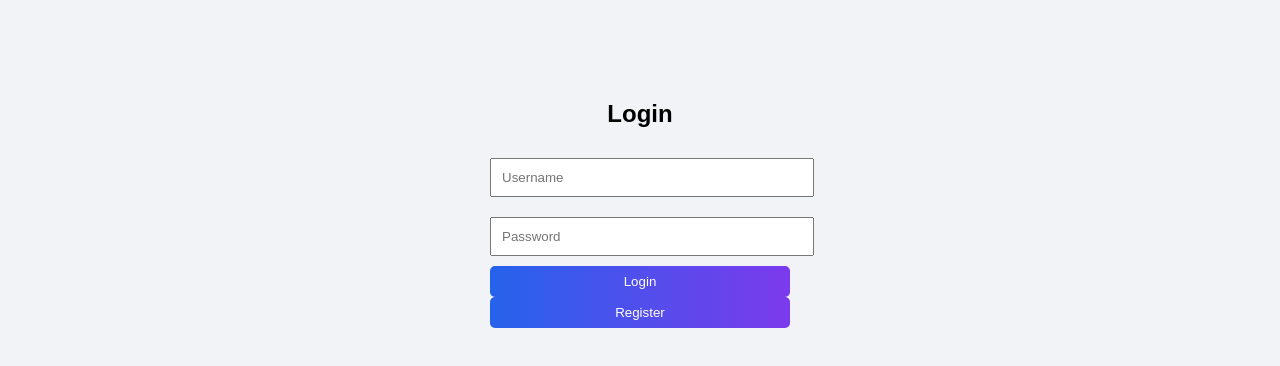
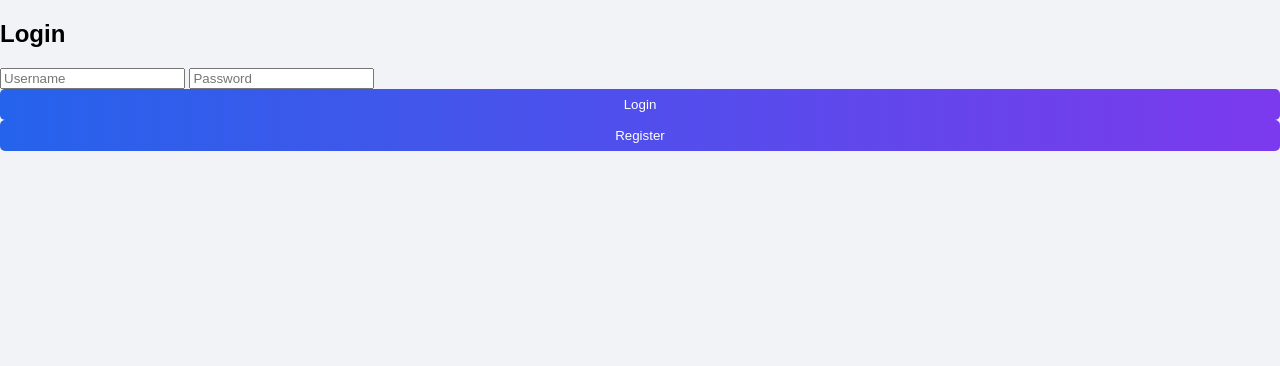
Before and after one commit to rishikakosari/shopsphere-ecommerce, a plain HTML site: page login.html in a window 1280 px wide. Drawn offline with Linux system fonts and the light colour scheme.

Commit message:
Update style.css

```diff
--- a/style.css
+++ b/style.css
@@ -18,6 +18,7 @@ body {
     font-size: 22px;
 }
 
+/* SEARCH */
 .navbar input {
     width: 40%;
     padding: 10px;
@@ -25,19 +26,21 @@ body {
     border: none;
 }
 
+/* LINKS */
 .cart-btn {
     color: white;
     text-decoration: none;
     margin-left: 10px;
 }
 
-/* CATEGORY */
+/* CATEGORY BAR */
 .categories {
     background: #4f46e5;
     text-align: center;
     padding: 10px;
 }
 
+/* 🔥 FIX TEXT VISIBILITY */
 .categories button {
     margin: 5px;
     padding: 8px 15px;
@@ -45,7 +48,7 @@ body {
     background: white;
     border-radius: 20px;
     cursor: pointer;
-    color: black;   /* 🔥 FIX TEXT */
+    color: #000;   /* 🔥 IMPORTANT FIX */
     font-weight: bold;
 }
 
@@ -57,7 +60,7 @@ body {
     background: linear-gradient(90deg, #2563eb, #7c3aed);
 }
 
-/* PRODUCTS */
+/* PRODUCTS GRID */
 #products {
     display: grid;
     grid-template-columns: repeat(auto-fit, minmax(220px, 1fr));
@@ -89,16 +92,3 @@ button {
     border-radius: 5px;
     cursor: pointer;
 }
-
-/* LOGIN */
-.login-box {
-    width: 300px;
-    margin: 100px auto;
-    text-align: center;
-}
-
-.login-box input {
-    width: 100%;
-    padding: 10px;
-    margin: 10px 0;
-}
```
